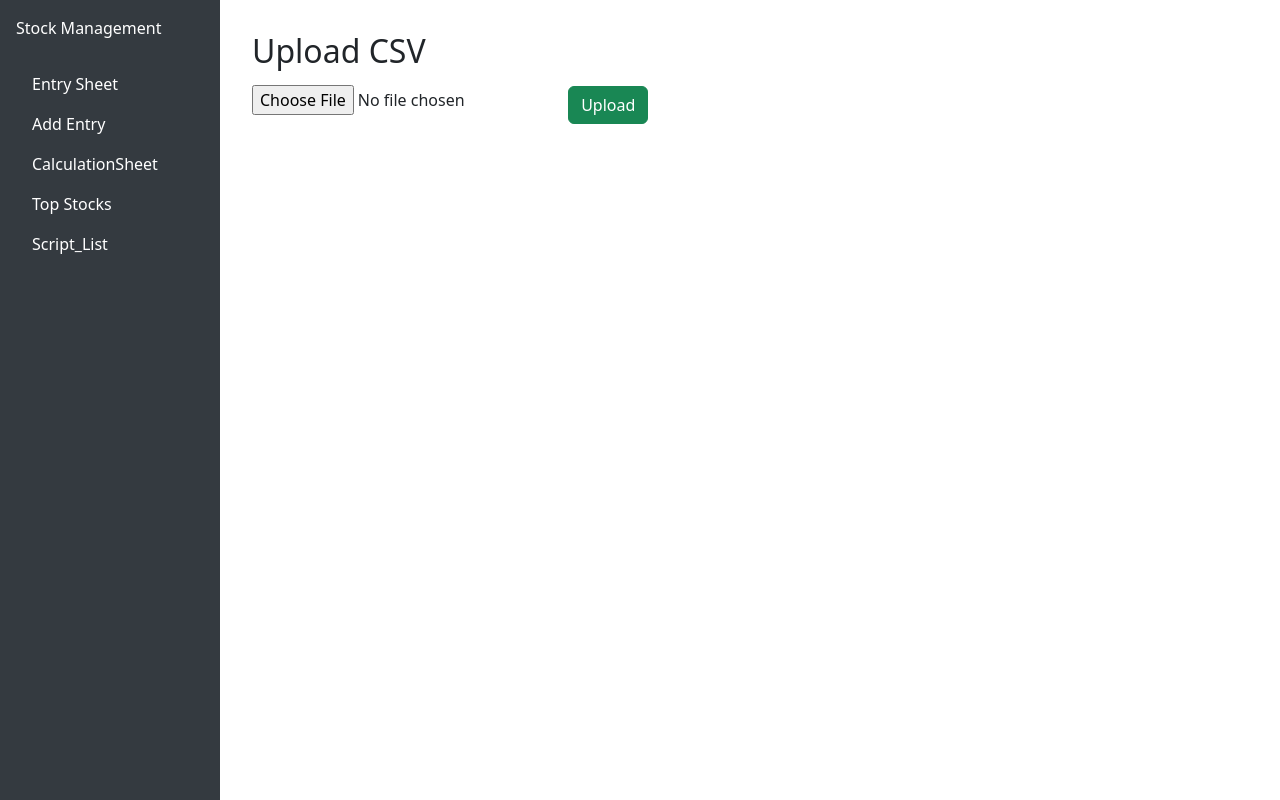
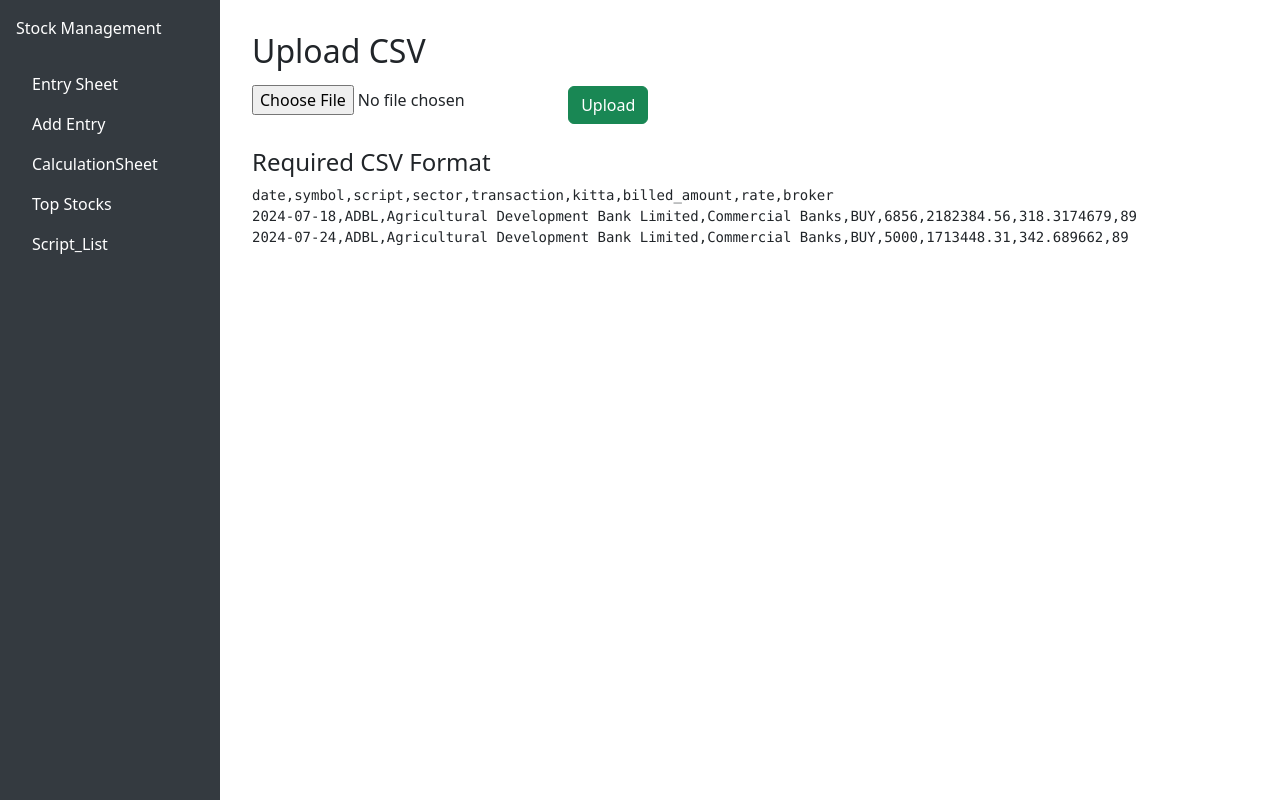
Before and after one commit to mazinod13/HINL, a Django app: page /upload-csv/ in a window 1280 px wide. Run offline with Django 5.2, Linux system fonts and the light colour scheme; some libraries are stand-ins or nearby versions.

Commit message:
upload csv maintenance

```diff
--- a/cms/templates/cms/dashboard.html
+++ b/cms/templates/cms/dashboard.html
@@ -96,7 +96,7 @@
             {% for row in rows %}
             <tr>
               <td>{{ row.unique_id }}</td>
-              <td contenteditable="true" class="editable" data-id="{{ row.id }}" data-field="date">{{ row.date }}</td>
+              <td contenteditable="true" class="editable" data-id="{{ row.id }}" data-field="date">{{ row.date|date:"Y/m/d" }}</td>
               <td contenteditable="true" class="editable" data-id="{{ row.id }}" data-field="transaction">{{ row.transaction }}</td>
               <td>{{ row.op_qty }}</td><td>{{ row.op_rate }}</td><td>{{ row.op_amount }}</td>
               <td>{{ row.p_qty }}</td><td>{{ row.p_rate }}</td><td>{{ row.p_amount }}</td>
--- a/cms/templates/cms/upload_csv.html
+++ b/cms/templates/cms/upload_csv.html
@@ -1,11 +1,27 @@
-<!-- templates/cms/upload_csv.html -->
 {% extends "cms/base.html" %}
 {% block title %}Upload CSV{% endblock %}
 {% block content %}
 <h2>Upload CSV</h2>
+
 <form method="post" enctype="multipart/form-data">
   {% csrf_token %}
   <input type="file" name="csv_file" accept=".csv" required>
   <button type="submit" class="btn btn-success mt-2">Upload</button>
 </form>
+
+{% if example_csv %}
+<h4 class="mt-4">Required CSV Format</h4>
+<pre>{{ example_csv }}</pre>
+{% endif %}
+
+{% if messages %}
+  <div class="mt-3">
+    {% for message in messages %}
+      <div class="alert {% if message.tags %}alert-{{ message.tags }}{% else %}alert-info{% endif %}" role="alert">
+        {{ message }}
+      </div>
+    {% endfor %}
+  </div>
+{% endif %}
+
 {% endblock %}
--- a/cms/views.py
+++ b/cms/views.py
@@ -157,38 +157,99 @@ class EntrySheetDeleteView(DeleteView):
     template_name = 'cms/entrysheet_delete.html'
     success_url = reverse_lazy('cms:entrysheet_list')
 
+#----------CSV UPLOAD----------
+REQUIRED_COLUMNS = ["date", "symbol", "script", "sector", "transaction", "kitta", "billed_amount", "rate", "broker"]
+
+example_csv = """date,symbol,script,sector,transaction,kitta,billed_amount,rate,broker
+2024-07-18,ADBL,Agricultural Development Bank Limited,Commercial Banks,BUY,6856,2182384.56,318.3174679,89
+2024-07-24,ADBL,Agricultural Development Bank Limited,Commercial Banks,BUY,5000,1713448.31,342.689662,89
+"""
+
+# Flexible date parser
+def parse_flexible_date(date_str):
+    date_str = date_str.strip()
+    for fmt in ("%Y-%m-%d", "%Y/%m/%d", "%Y%m%d"):
+        try:
+            return datetime.strptime(date_str, fmt).date()
+        except ValueError:
+            continue
+    raise ValueError(f"Invalid date format: {date_str}")
 
 def upload_csv(request):
     if request.method == "POST" and request.FILES.get("csv_file"):
-        print("DEBUG: CSV file detected in POST")
         csv_file = request.FILES["csv_file"]
         decoded_file = csv_file.read().decode("utf-8").splitlines()
         reader = csv.DictReader(decoded_file)
 
-        def safe_int(value):
-            if value and value.strip():
-                value = value.replace(',', '')
-                return int(value)
-            return 0
+        missing_columns = [col for col in REQUIRED_COLUMNS if col not in reader.fieldnames]
+        if missing_columns:
+            messages.error(request, f"CSV is missing required columns: {', '.join(missing_columns)}")
+            return render(request, "cms/upload_csv.html", {"example_csv": example_csv})
 
-        def safe_float(value):
-            if value and value.strip():
-                value = value.replace(',', '')
-                return float(value)
-            return 0.0
+        rows = list(reader)
+        errors = []
 
-        for row in reader:
+        for i, row in enumerate(rows, start=2):
+            for col in REQUIRED_COLUMNS:
+                if col not in row:
+                    errors.append(f"Row {i}: Missing column '{col}'")
+
+            try:
+                parse_flexible_date(row.get("date", ""))
+            except Exception:
+                errors.append(f"Row {i}: Invalid or blank date format")
+
+            for num_field in ["kitta", "billed_amount", "rate"]:
+                val = row.get(num_field, "").replace(',', '').strip()
+                if val:
+                    try:
+                        if num_field == "kitta":
+                            int(val)
+                        else:
+                            float(val)
+                    except Exception:
+                        errors.append(f"Row {i}: Invalid number format in '{num_field}' field")
+
+        if errors:
+            for error in errors:
+                messages.error(request, error)
+            return render(request, "cms/upload_csv.html", {"example_csv": example_csv})
+
+        def safe_int(val):
+            val = val.replace(',', '').strip()
+            return int(val) if val else 0
+
+        def safe_float(val):
+            val = val.replace(',', '').strip()
+            return float(val) if val else 0.0
+
+        for row in rows:
             try:
                 date_str = row.get("date", "").strip()
-                date_obj = datetime.strptime(date_str, "%Y-%m-%d").date() if date_str else None
+                date_obj = parse_flexible_date(date_str) if date_str else None
                 unique_id = generate_unique_id(date_obj) if date_obj else None
+
+                symbol = row.get("symbol", "").strip()
+                script = row.get("script", "").strip()
+                sector = row.get("sector", "").strip()
+
+                # Autofill from Script model if empty
+                if not script or not sector:
+                    try:
+                        script_obj = Script.objects.get(symbol=symbol)
+                        if not script:
+                            script = script_obj.name
+                        if not sector:
+                            sector = script_obj.sector
+                    except Script.DoesNotExist:
+                        messages.warning(request, f"Script info not found for symbol '{symbol}'")
 
                 EntrySheet.objects.create(
                     unique_id=unique_id,
                     date=date_obj,
-                    symbol=row.get("symbol", "").strip(),
-                    script=row.get("script", "").strip(),
-                    sector=row.get("sector", "").strip(),
+                    symbol=symbol,
+                    script=script,
+                    sector=sector,
                     transaction=row.get("transaction", "").strip(),
                     kitta=safe_int(row.get("kitta", "")),
                     billed_amount=safe_float(row.get("billed_amount", "")),
@@ -203,9 +264,7 @@ def upload_csv(request):
         messages.success(request, "CSV uploaded and entries created successfully.")
         return redirect("cms:entrysheet_list")
 
-    print("DEBUG: Rendering upload_csv.html template")
-    return render(request, "cms/upload_csv.html")
-
+    return render(request, "cms/upload_csv.html", {"example_csv": example_csv})
 
 #-----Calculation Sheet---------#
 class DashboardView(View):
```
Also changed, not shown: cms/templates/cms/entrysheet_list.html (+2 -6 lines), cms/templates/cms/stock_list.html (+4 -4 lines), cms/test.csv (+2 -8 lines).
